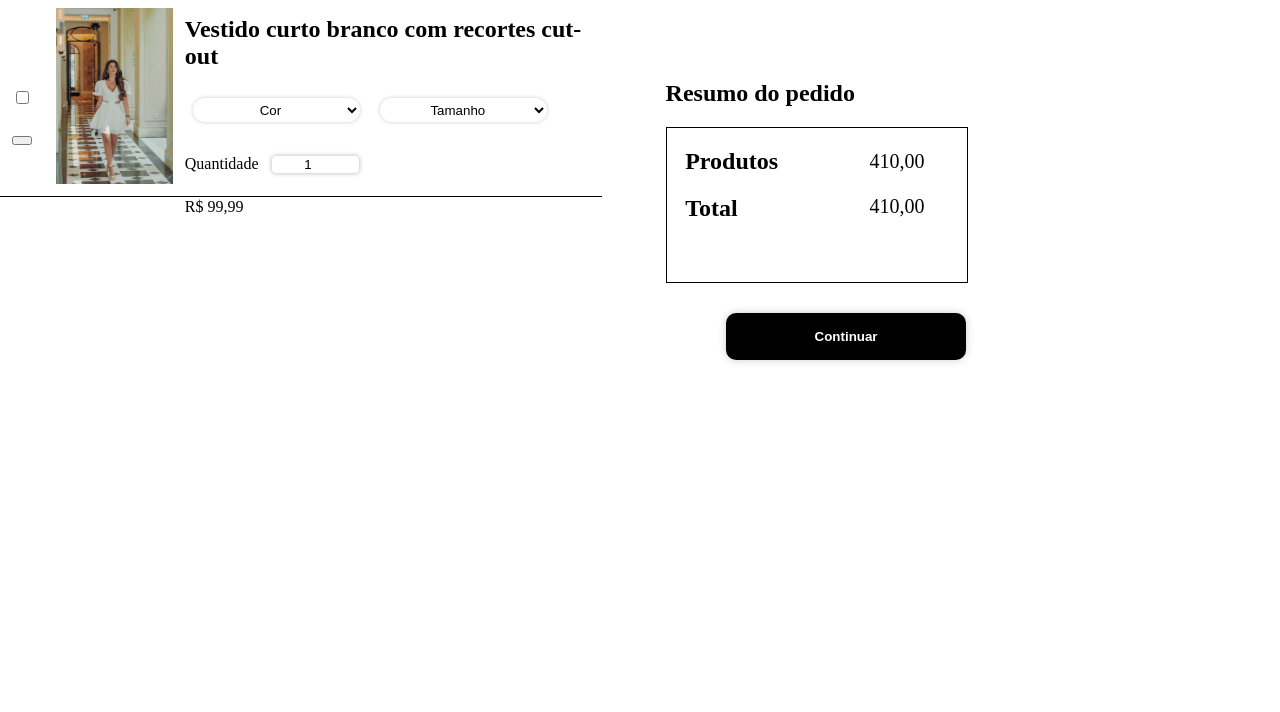
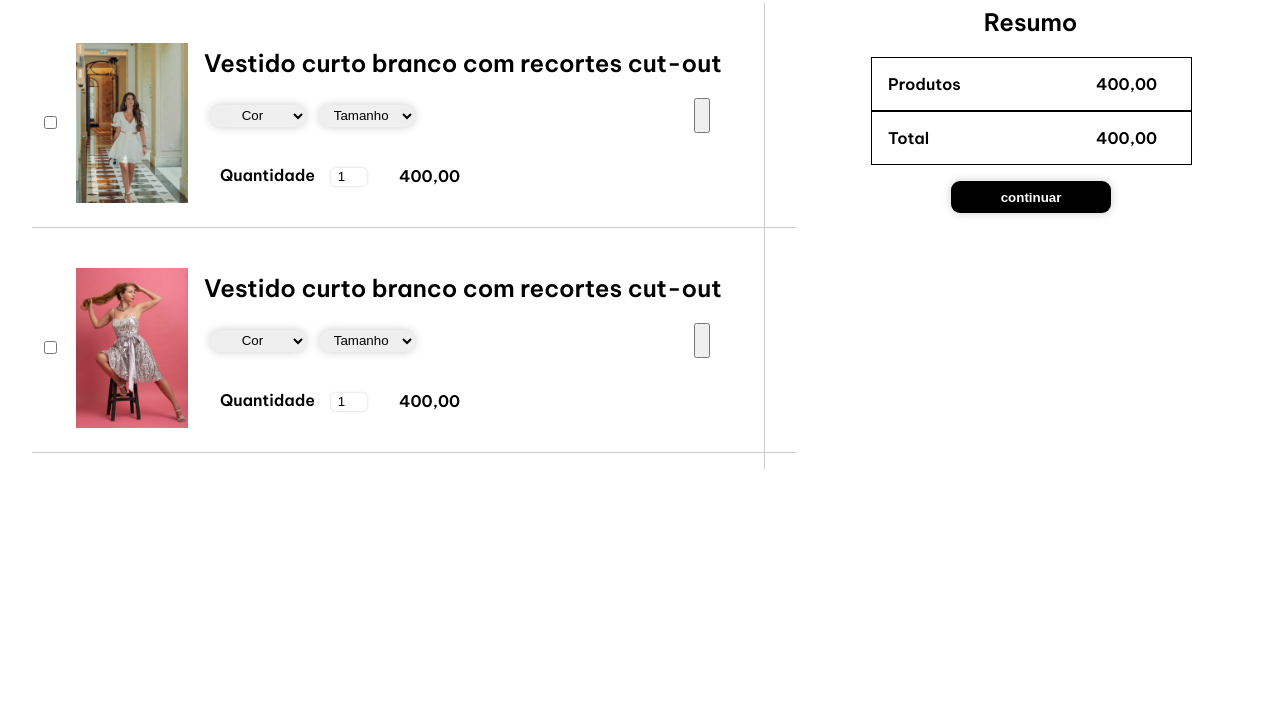
Before and after one commit to PedroFPer/aurora_interface, a website: page carrinho.html in a window 1280 px wide. Shown: the part 88-800 px from the top of the page. Drawn offline with Linux system fonts and the light colour scheme.

Commit message:
Tela de pedido

```diff
--- a/carrinho.html
+++ b/carrinho.html
@@ -1,83 +1,142 @@
 <!DOCTYPE html>
-<html lang="PT-BR">
+<html lang="en">
 <head>
     <meta charset="UTF-8">
     <meta name="viewport" content="width=device-width, initial-scale=1.0">
-    <title>Carrinho</title>
+    <title>Document</title>
     <link rel="stylesheet" href="styles/styles_especificos/carrinho.css">
 </head>
 <body>
-    <header></header>
 
     <main>
-        <div>
-            <div>
+        <div class="geral">
+            <div class="title">
                 <h1>Carrinho</h1>
-                <div class="separador">
+            </div>
+            <div class="separador">
+                <div class="produtos">
                     <div class="produto">
-                        <div class="opn">
-                            <div class="sel">
-                                <input type="checkbox" name="sel" id="sel">
-                            </div>
-                            <div class="lix">
-                                <button type="button" class="lixo"></button>
+                        <div>
+                            <input type="checkbox" name="produto1" id="produto1">
+                        </div>
+                        <div class="img">
+                        </div>
+
+                        <div class="info">
+                            <div class="titulo">
+                                <h2>Vestido curto branco com recortes cut-out</h2>
                             </div>
 
-                        </div>
-                        <div class="img">
+                            <div class="linha">
+
+                                <select name="cor" id="cor" class="select">
+                                    <option value="">Cor</option>
+                                    <option value="azul">Azul</option>
+                                    <option value="vermelho">Vermelho</option>
+                                    <option value="verde">Verde</option>
+                                </select>
+
+                                <select name="tamanho" id="tamanho" class="select">
+                                    <option value="">Tamanho</option>
+                                    <option value="pequeno">Pequeno</option>
+                                    <option value="medio">Médio</option>
+                                    <option value="grande">Grande</option>
+                                </select>
+
+                                <button>
+                                    <i></i>
+                                </button>
+
+                            </div>
+
+                            <div class="linha-2">
+                                <div class="qtd">
+                                    <p>Quantidade<input type="number" name="quantidade" id="quantidade" value="1" min="1"></p>
+                                </div>
+                                <div class="preco-p">
+                                    <p>400,00</p>
+                                </div>
+                            </div>
 
 
+                        <div>
+
                         </div>
-                        <div class="descricao">
-                            <h2>Vestido curto branco com recortes cut-out</h2>
-                            <select name="btn" id="cor" class="option">
-                                    <option value="selecione">Cor</option>
-                                    <option value="branco">Branco</option>
-                                    <option value="preto">Preto</option>
+                     </div>
+                    </div>
+
+                    <div class="produto">
+                        <div>
+                            <input type="checkbox" name="produto1" id="produto1">
+                        </div>
+                        <div class="img-2">
+                        </div>
+
+                        <div class="info">
+                            <div class="titulo">
+                                <h2>Vestido curto branco com recortes cut-out</h2>
+                            </div>
+
+                            <div class="linha">
+
+                                <select name="cor" id="cor" class="select">
+                                    <option value="">Cor</option>
                                     <option value="azul">Azul</option>
                                     <option value="vermelho">Vermelho</option>
-                            </select>
+                                    <option value="verde">Verde</option>
+                                </select>
 
-                            <select name="btn" id="Tamanho" class="option">
-                                    <option value="selecione">Tamanho</option>
-                                    <option value="pp">PP</option>
-                                    <option value="p">P</option>
-                                    <option value="m">M</option>
-                                    <option value="g">G</option>
-                            </select>
+                                <select name="tamanho" id="tamanho" class="select">
+                                    <option value="">Tamanho</option>
+                                    <option value="pequeno">Pequeno</option>
+                                    <option value="medio">Médio</option>
+                                    <option value="grande">Grande</option>
+                                </select>
 
-                            <p>Quantidade <input type="number" name="quantidade" id="quantidade" class="qtd" min="1" max="100" value="1"> </p>
-                            <p>R$ 99,99</p>
+                                <button>
+                                    <i></i>
+                                </button>
+
+                            </div>
+
+                            <div class="linha-2">
+                                <div class="qtd">
+                                    <p>Quantidade<input type="number" name="quantidade" id="quantidade" value="1" min="1"></p>
+                                </div>
+                                <div class="preco-p">
+                                    <p>400,00</p>
+                                </div>
+                            </div>
+
+
+                        <div>
 
                         </div>
-
+                     </div>
                     </div>
-                    <div class="resumo">
-                        <h2>Resumo do pedido</h2>
-                        <div class="pag">
-                            <div class="detalhes">
-
-                                <h2>Produtos</h2>
-                                <h2>Total</h2>
-
-                            </div>
-                            <div class="price">
-                                <h2>410,00</h2>
-                                <h2>410,00</h2>
-                            </div>
-
-                        </div>
-                        <button class="btn-comprar">Continuar</button>
 
 
+
+                </div>
+                <div class="resumo">
+                    <div>
+                        <h2>Resumo</h2>
+                    </div>
+                    <div>
+                        <div class="preco ">
+                            <div class="sub"> <p>Produtos</p></div>
+                            <div class="total"><p>400,00</p></div>
+                        </div>
+                        <div class="preco">
+                            <div class="sub"> <p>Total</p></div>
+                            <div class="total"><p>400,00</p></div>
+                        </div>
+                        <button type="button" class="btn">continuar</button>
                     </div>
 
                 </div>
+            </div>
 
-            </div>
-            <div>
-
-            </div>
         </div>
     </main>
 
--- a/styles/styles_especificos/carrinho.css
+++ b/styles/styles_especificos/carrinho.css
@@ -1,129 +1,215 @@
 @charset "utf-8";
+@import url('https://fonts.googleapis.com/css2?family=Be+Vietnam+Pro:ital,wght@0,100;0,200;0,300;0,400;0,500;0,600;0,700;0,800;0,900;1,100;1,200;1,300;1,400;1,500;1,600;1,700;1,800;1,900&display=swap');
+
+
 body{
-    margin: 0px;
-    padding: 0px;
+    height: 100%;
+    width: 100%;
+    margin: 0;
+    padding: 0;
 }
 
-.produto{
-    width: 50%;
-    height: 200%;
-    display: flex;
-    flex-direction: row;
-    border-bottom: 1px solid #000;
-
-
-}
-.opn{
-    margin: 2%;
+.geral {
+    width: 100%;
+    height: 100%;
     display: flex;
     flex-direction: column;
 }
 
-.sel{
-    margin-top: 400%;
-    margin-bottom: 100%;
-}
-
-.lixo{
+.separador {
     width: 100%;
-    height: 50%;
-
-}
-
-#quantidade{
-    width: 20%;
-    height: 10%;
-    border: 1px solid #dfdfdf;
-    background: none;
-    margin: 2%;
-
-}
-
-.img{
-
-    width: 20%;
-    height: 90%;
+    height: 100%;
     display: flex;
-    justify-content: center;
-    align-items: center;
-    margin: 2%;
-    background-image: url(../../assets/imagens/imagens_editadas/mulher_6.jpg);
-    background-size: contain;
-    background-repeat: no-repeat;
-}
-
-.option{
-    width: 40%;
-    height: 12%;
-    border-radius: 40px;
-    border: none;
-    box-shadow: 0px 0px 4px rgba(0, 0, 0, 0.2);
-    background: none;
-    margin: 2%;
-    text-align: center
+    flex-direction: row;
 
 
 }
 
-.qtd{
-     width: 10%;
-    height: 17%;
-    border-radius: 5px;
-    border: none;
-    box-shadow: 0px 0px 4px rgba(0, 0, 0, 0.2);
-    background: none;
-    margin: 2%;
-    text-align: center
+.produtos{
+    width: 60%;
+    height: 100%;
+    margin: 1rem;
+    border-right: 1px solid #ccc;
+
+
 }
 
-.separador{
+.produto {
     width: 100%;
-    height: 100px;
-    margin: 2% 0;
+    height: auto;
+    display: flex;
+    flex-direction: row;
+    align-items: center;
+    border-bottom: 1px solid #ccc;
+    margin: 1rem;
+    padding: 0.5rem;
+}
+
+.img {
+    background-image: url(../../assets/imagens/imagens_editadas/mulher_6.jpg);
+    background-size: cover;
+    width: 7rem;
+    height: 10rem;
+    margin: 1rem;
+
+
+}
+.img-2 {
+    background-image: url(../../assets/imagens/imagens_editadas/mulher_4.jpg);
+    background-size: cover;
+    width: 7rem;
+    height: 10rem;
+    margin: 1rem;
+
+
+}
+.select {
+    width: 6rem;
+    height: 1.4rem;
+    text-align: center;
+    margin: 0.4rem;
+    border-radius: 50px;
+    border: none;
+    box-shadow: 0px 0px 10px rgba(0, 0, 0, 0.2);
+
+
+}
+
+
+.linha {
     display: flex;
     flex-direction: row;
 }
 
-.pag{
-    width: 50%;
+.linha button{
+    margin-left: 17rem;
+}
+
+.linha-2 {
+    display: flex;
+    flex-direction: row;
+    margin: 1rem;
+    align-items: center;
+}
+
+.resumo {
+    width: 40%;
+    height: 100%;
+    display: flex;
+    flex-direction: column;
+    align-items: center;
+}
+
+.qtd input{
+    width: 2rem;
+    height: 1rem;
+    margin-left: 1rem;
+    margin-right: 2rem;
+    border: none;
+    box-shadow: 0px 0px 3px rgba(0, 0, 0, 0.2);
+    border-radius: 5px;
+    text-align: center;
+}
+
+.preco {
+    width: 100%;
     height: 100%;
     display: flex;
     flex-direction: row;
-    border: #000 1px solid;
-
-}
-.price h2{
-    font-size: 20px;
-    font-weight: 300;
-    margin-top: 40%;
-    margin-left: 200%;
+    align-items: center;
+    border: 1px solid #000;
 }
 
-.detalhes h2{
-    margin-left: 20%;
+.total p{
+    margin-left: 8rem;
+    margin-right: 2rem;
 }
 
-.resumo{
-    width: 50%;
-    height: 300%;
-    display: flex;
+.sub p{
+    width: 5rem;
+    margin-left: 1rem;
+}
+
+.btn {
+    width: 10rem;
+    height: 2rem;
+    margin: 1rem;
+    margin-left: 5rem;
+    border-radius: 9px;
+    border: none;
+    background-color: #000;
+    color: #fff;
+    font-weight: bold;
+    box-shadow: 0px 0px 10px rgba(0, 0, 0, 0.2);
+}
+
+h1 {
+    text-align: left;
+    margin: 0.2rem;
+    margin-top: 2rem;
+    margin-left: 2rem;
+    font-family: 'Be Vietnam Pro', sans-serif;
+    font-weight: 600;
+}
+
+h2 {
+    text-align: left;
+    font-family: 'Be Vietnam Pro', sans-serif;
+    font-weight: 600;
+}
+
+p {
+    text-align: left;
+    font-family: 'Be Vietnam Pro', sans-serif;
+    font-weight: 600;
+}
+
+@media (max-width: 450px) {
+    .geral {
+        width: 100%;
+    }
+
+    .separador {
         flex-direction: column;
-    margin: 5%;
-   margin-right: 1%;
+    }
+
+    .produtos {
+        width: 100%;
+        height: auto;
+        margin: 0;
+        border-right: none;
+    }
+
+    .produto {
+        width: 80%;
+        align-items: center;
+        margin: 0.5rem;
+        padding: 0.5rem;
+    }
+
+    .h2{
+        font-size: 1px;
 
     }
 
-.btn-comprar{
-    width: 40%;
-    height: 30%;
-    margin-left: 1%;
-    font-weight: 600;
-    margin-top: 5%;
-    background-color: rgb(0, 0, 0);
-    color: white;
-    border-radius: 10px;
-    border: none;
-    margin-left: 10%;
-    margin-right: 10%;
-    box-shadow: 0px 0px 9px rgba(0, 0, 0.2, 0.2);
+    .resumo {
+        width: 100%;
+        height: auto;
+        align-items: center;
+        margin: 0.5rem;
+        margin-left: 0.5rem;
     }
+
+    .sub p {
+        width: 3rem;
+        margin-left: 0.3rem;
+    }
+    .preco {
+        width: 90%;
+        height: auto;
+
+        align-items: center;
+
+    }
+
+}
--- /dev/null
+++ b/styles/styles_especificos/pedidos.css
@@ -0,0 +1,113 @@
+@charset "utf-8";
+@import url('https://fonts.googleapis.com/css2?family=Be+Vietnam+Pro:ital,wght@0,100;0,200;0,300;0,400;0,500;0,600;0,700;0,800;0,900;1,100;1,200;1,300;1,400;1,500;1,600;1,700;1,800;1,900&display=swap');
+
+body {
+    height: 100%;
+    width: 100%;
+    margin: 0;
+    padding: 0;
+
+}
+
+.geral {
+    width: 100%;
+    height: 100%;
+    margin-bottom: 2rem;
+    margin-top: 2rem;
+
+
+}
+
+
+.title {
+    width: 100%;
+    height: 10%;
+    font-family: 'Be Vietnam Pro', sans-serif;
+    font-weight: 400;
+    text-align: left;
+    font-size: 17px;
+    padding-top: 20px;
+    margin: 1rem;
+    margin-left: 5rem;
+}
+
+.pedidos {
+    width: 80%;
+    height: 90%;
+    display: flex;
+    flex-direction: column;
+    align-items: center;
+    justify-content: center;
+}
+
+.pedido{
+    width: 100%;
+    height: 1%;
+    display: flex;
+    flex-direction: row;
+    align-items: center;
+    justify-content: space-between;
+    border-bottom: 1px solid #000;
+    margin-left: 10rem;
+}
+
+.img{
+    width: 8rem;
+    height: 10rem;
+    background-image: url(../../assets/imagens/imagens_editadas/mulher_6.jpg);
+    background-size: cover;
+    background-repeat: no-repeat;
+    margin: 1rem;
+    margin-left: 4rem;
+}
+.img-2{
+    width: 8rem;
+    height: 10rem;
+    background-image: url(../../assets/imagens/imagens_editadas/mulher_4.jpg);
+    background-size: cover;
+    background-repeat: no-repeat;
+    margin: 1rem;
+    margin-left: 4rem;
+}
+.img-3{
+    width: 8rem;
+    height: 10rem;
+    background-image: url(../../assets/imagens/imagens_editadas/mulher_1.jpg);
+    background-size: cover;
+    background-repeat: no-repeat;
+    margin: 1rem;
+    margin-left: 4rem;
+}
+
+.info{
+    width: 60%;
+    height: 100%;
+    margin-right: 20%;
+    margin-bottom: 1%;
+    margin-top: 1%;
+}
+
+
+
+.info p {
+    font-size: 1.2rem;
+    margin: 0.5rem 0;
+    font-family: 'Be Vietnam Pro', sans-serif;
+}
+
+.btn {
+    background: none;
+    color: white    ;
+    padding: 10px 15px;
+    border: none;
+    cursor: pointer;
+}
+
+.icone{
+  background-image: url(../../assets/icon/arrow-2.png);
+  height: 2rem;
+  width: 1rem;
+    background-size: contain;
+  background-repeat: no-repeat;
+
+}
```
Also changed, not shown: pedidos.html (added, +77 -0 lines), styles/styles_especificos/login.css (+10 -0 lines), assets/icon/arrow-2.png (added). Lines whose indentation alone changed are shown as unchanged.
